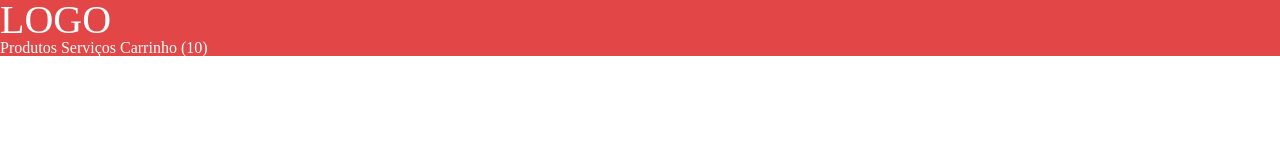
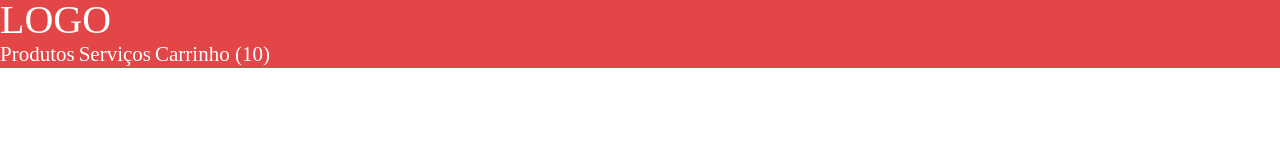
Before and after one commit to rafaelgeronimo/loja-fone, a plain HTML site: page index.html in a window 1280 px wide. Drawn offline with Linux system fonts and the light colour scheme.

Commit message:
[002] - Desafio Básico

```diff
--- a/header.css
+++ b/header.css
@@ -12,5 +12,7 @@ h1 {
 }
 
 a {
+  font-size: 21px;
+  line-height: 28px;
   text-decoration: none;
 }
```
